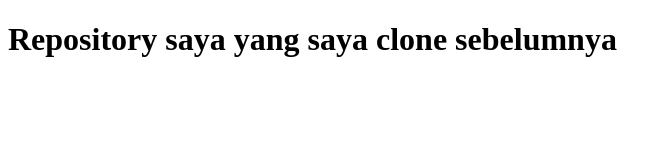
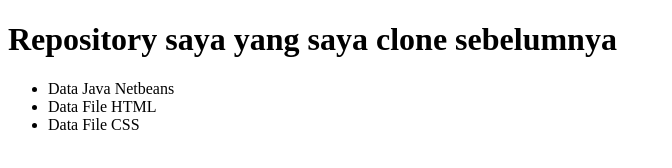
Before and after one commit to NadyaKameelaa1/repo01saya, a plain HTML site: page index.html in a window 1280 px wide. Shown: the whole page, without its empty margins (0-672 px from the left). Drawn offline with Linux system fonts and the light colour scheme.

Commit message:
menambahkan baris baru pada file index.html

```diff
--- a/index.html
+++ b/index.html
@@ -7,5 +7,10 @@
 </head>
 <body>
     <h1>Repository saya yang saya clone sebelumnya</h1>
+    <ul>
+        <li>Data Java Netbeans</li>
+        <li>Data File HTML</li>
+        <li>Data File CSS</li>
+    </ul>
 </body>
 </html>
```
